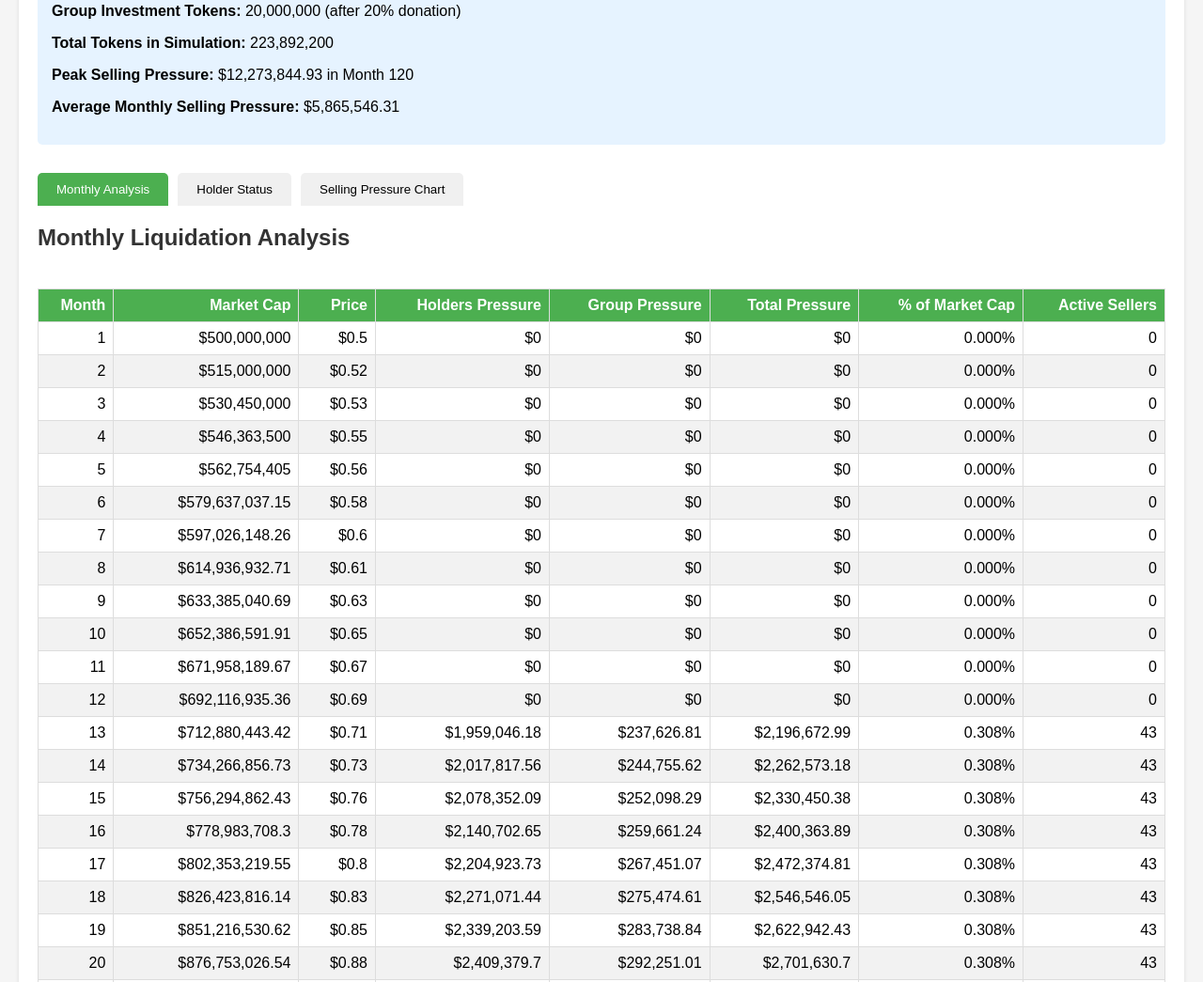
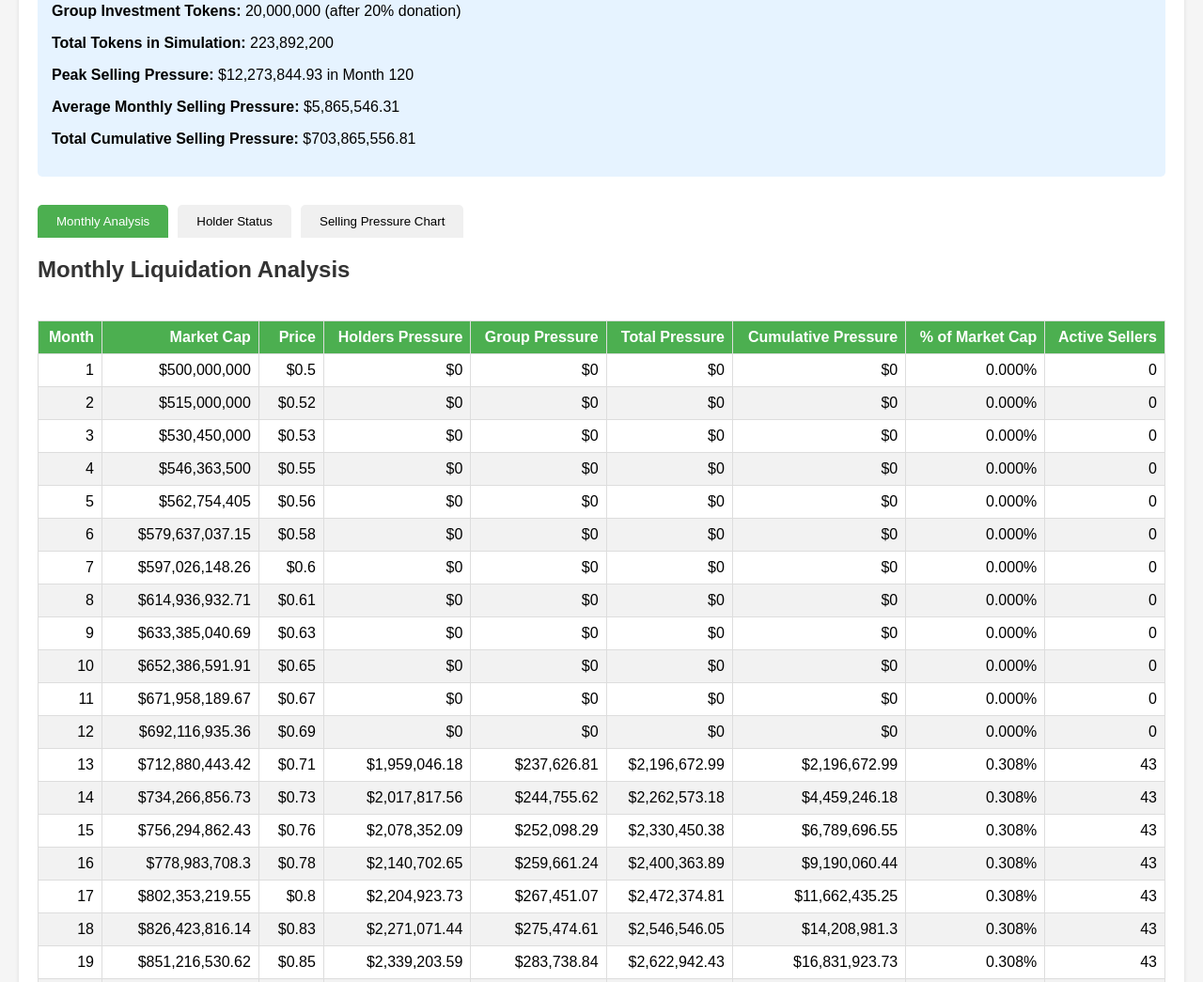
Before and after one commit to CommanderGeeks/sellingsimulator, a plain HTML site: page index.html in a window 1280 px wide. Shown: the part 413-1458 px from the top of the page at 94% size. Drawn offline with Linux system fonts and the light colour scheme.

Commit message:
add cumulative column

```diff
--- a/index.html
+++ b/index.html
@@ -163,6 +163,7 @@
                                 <th>Holders Pressure</th>
                                 <th>Group Pressure</th>
                                 <th>Total Pressure</th>
+                                <th>Cumulative Pressure</th>
                                 <th>% of Market Cap</th>
                                 <th>Active Sellers</th>
                             </tr>
@@ -268,6 +269,7 @@
             const groupMonthlyRelease = groupTokens / (5 * 12); // 5 year vest
 
             simulationData = [];
+            let cumulativePressure = 0;
 
             // Track holder status
             const holderStatus = holders.map(h => ({
@@ -317,6 +319,7 @@
                 }
 
                 const totalPressure = holdersPressure + groupPressure;
+                cumulativePressure += totalPressure;
                 const pressurePercent = (totalPressure / marketCap) * 100;
 
                 simulationData.push({
@@ -326,6 +329,7 @@
                     holdersPressure,
                     groupPressure,
                     totalPressure,
+                    cumulativePressure,
                     pressurePercent,
                     activeSellers
                 });
@@ -359,13 +363,9 @@
                 row.insertCell(3).textContent = formatCurrency(data.holdersPressure);
                 row.insertCell(4).textContent = formatCurrency(data.groupPressure);
                 row.insertCell(5).textContent = formatCurrency(data.totalPressure);
-                row.insertCell(6).textContent = data.pressurePercent.toFixed(3) + '%';
-                row.insertCell(7).textContent = data.activeSellers;
-
-                // Add tooltip for month 1 to explain liquidity pool
-                if (data.month === 1) {
-                    row.cells[3].title = "Liquidity Pool: 28,217,996 tokens × $0.50 = $14,108,998";
-                }
+                row.insertCell(6).textContent = formatCurrency(data.cumulativePressure);
+                row.insertCell(7).textContent = data.pressurePercent.toFixed(3) + '%';
+                row.insertCell(8).textContent = data.activeSellers;
             });
 
             // Update holder status table
@@ -424,6 +424,7 @@
             const maxPressure = Math.max(...simulationData.map(d => d.totalPressure));
             const maxPressureMonth = simulationData.find(d => d.totalPressure === maxPressure).month;
             const avgPressure = simulationData.reduce((sum, d) => sum + d.totalPressure, 0) / simulationData.length;
+            const totalCumulativePressure = simulationData[simulationData.length - 1]?.cumulativePressure || 0;
 
             document.getElementById('summaryContent').innerHTML = `
                 <p><strong>Total Holder Tokens:</strong> ${formatNumber(totalHolderTokens)}</p>
@@ -431,6 +432,7 @@
                 <p><strong>Total Tokens in Simulation:</strong> ${formatNumber(totalTokens)}</p>
                 <p><strong>Peak Selling Pressure:</strong> ${formatCurrency(maxPressure)} in Month ${maxPressureMonth}</p>
                 <p><strong>Average Monthly Selling Pressure:</strong> ${formatCurrency(avgPressure)}</p>
+                <p><strong>Total Cumulative Selling Pressure:</strong> ${formatCurrency(totalCumulativePressure)}</p>
             `;
         }
 
```
